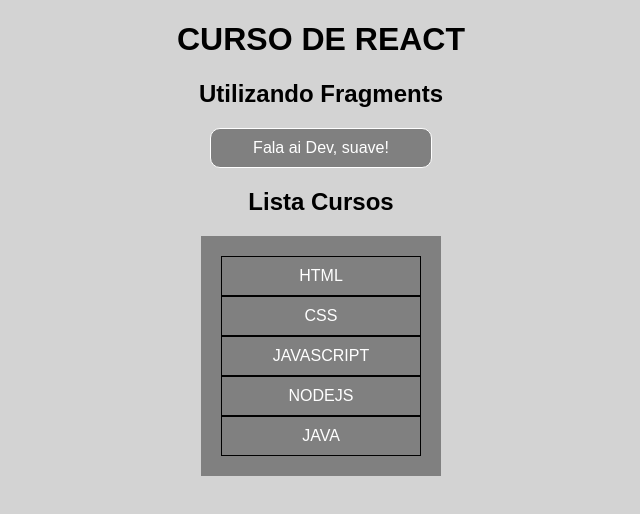
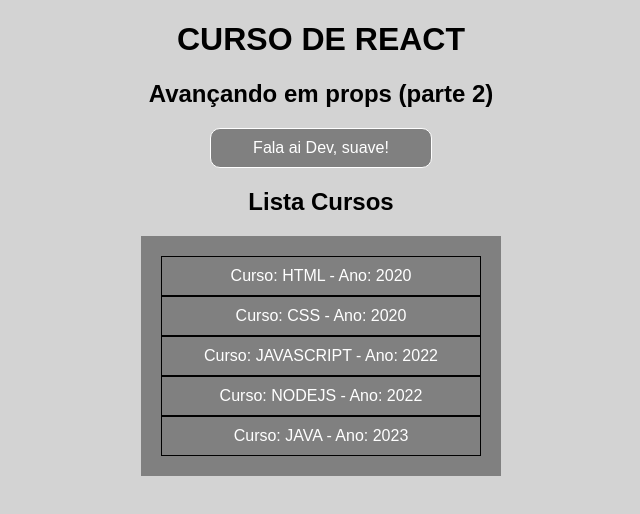
Before and after one commit to aleanrocha/react, a React (Create React App) app in the folder react-app/: page / in a window 1280 px wide. Shown: the top 514 px of the page, without its empty margins (319-959 px from the left). Built offline with nearby package versions, Linux system fonts and the light colour scheme.

Commit message:
props parte2

```diff
--- a/react-app/src/App.js
+++ b/react-app/src/App.js
@@ -8,7 +8,7 @@ function App() {
   return (
     <div className="App">
       <h1>Curso de react</h1>
-      <h2>Utilizando Fragments</h2>
+      <h2>Avançando em props (parte 2) </h2>
       <SayMyName name="Dev" />
       <List/>
     </div>
--- a/react-app/src/components/ItemsList.js
+++ b/react-app/src/components/ItemsList.js
@@ -1,15 +1,27 @@
 import styles from './ItemsList.module.css'
-function ItemsList() {
+import PropTypes from 'prop-types'
+function ItemsList({curso, ano}) {
   return (
     <>
-      <ul className={styles.listContent}>
-        <li className={styles.listElements}>HTML</li>
-        <li className={styles.listElements}>CSS</li>
-        <li className={styles.listElements}>JAVASCRIPT</li>
-        <li className={styles.listElements}>NODEJS</li>
-        <li className={styles.listElements}>JAVA</li>
-      </ul>
+      <li className={styles.listElements} >Curso: {curso} - Ano: {ano} </li>
+
     </>
   )
 }
+ItemsList.propTypes = {
+  curso: PropTypes.string.isRequired,
+  ano: PropTypes.number.isRequired
+}
+
+/*
+
+  Valores padrões
+
+  ItemsList.defaultProps = {
+    curso: 'Faltou o Curso',
+    ano: 0
+  }
+
+*/
+
 export default ItemsList
--- a/react-app/src/components/ItemsList.module.css
+++ b/react-app/src/components/ItemsList.module.css
@@ -1,6 +1,6 @@
 .listContent {
   list-style: none;
-  width: 200px;
+  width: 320px;
   background-color: gray;
   margin: auto;
   padding: 20px;
@@ -9,4 +9,6 @@
   padding: 10px 0;
   border: 1.5px solid black;
   color: #fff;
+  transition: .5s;
 }
+.listElements:hover {background-color: rgb(77, 77, 77);}
--- a/react-app/src/components/List.js
+++ b/react-app/src/components/List.js
@@ -1,9 +1,16 @@
 import ItemsList from "./ItemsList"
+import styles from './ItemsList.module.css'
 function List() {
   return (
     <>
       <h2>Lista Cursos</h2>
-      <ItemsList />
+      <ul className={styles.listContent}>
+        <ItemsList curso="HTML" ano={2020} />
+        <ItemsList curso="CSS" ano={2020} />
+        <ItemsList curso="JAVASCRIPT" ano={2022} />
+        <ItemsList curso="NODEJS" ano={2022} />
+        <ItemsList curso="JAVA" ano={2023} />
+      </ul>
     </>
   )
 }
```
